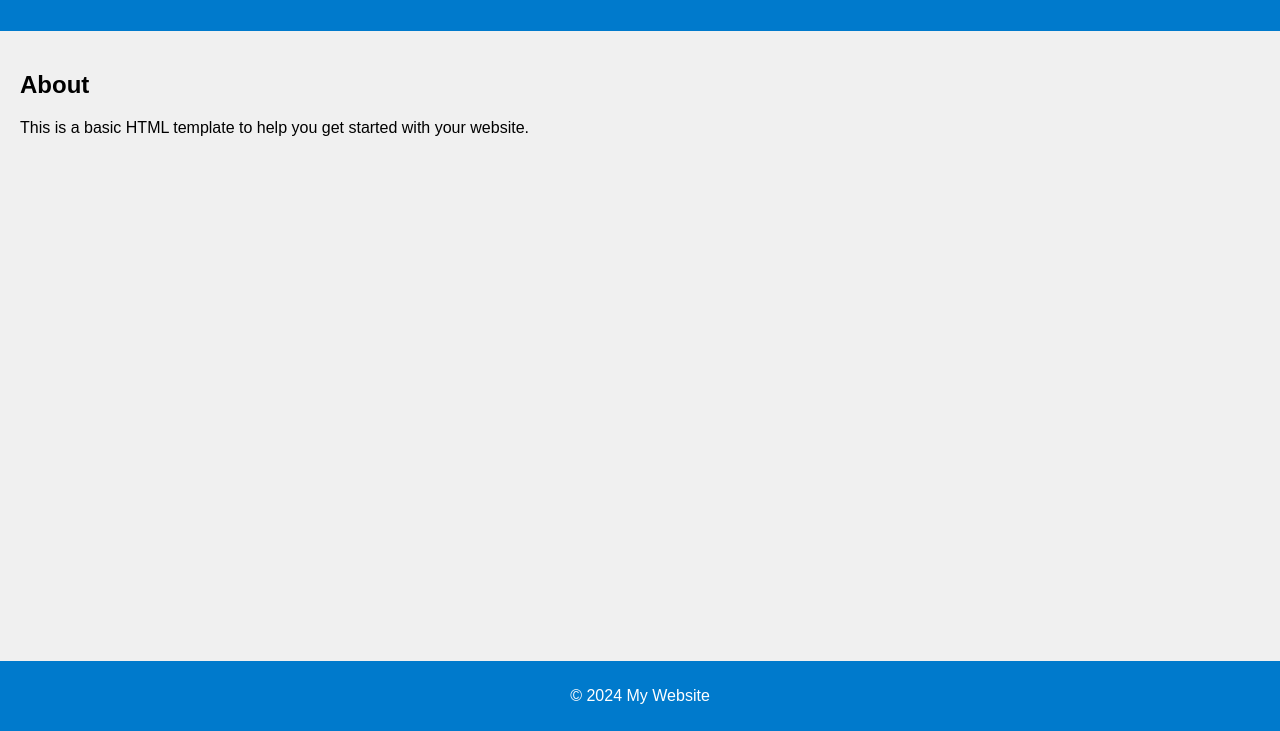
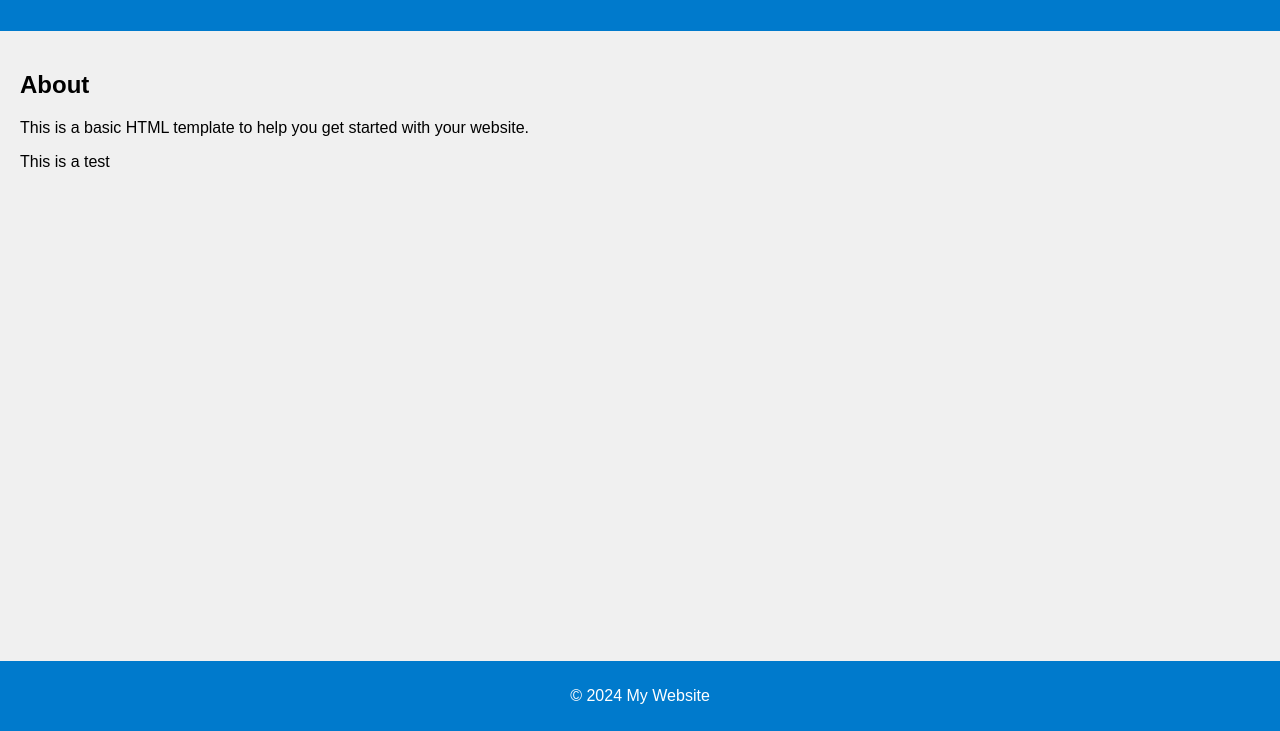
Before and after one commit to Red-Water-Publications/Red-Water-Publications.github.io, a plain HTML site: page index.html in a window 1280 px wide. Shown: the part 69-800 px from the top of the page. Drawn offline with Linux system fonts and the light colour scheme.

Commit message:
Javascript test

```diff
--- a/index.html
+++ b/index.html
@@ -43,6 +43,10 @@
     <main>
         <h2>About</h2>
         <p>This is a basic HTML template to help you get started with your website.</p>
+        <script>
+            document.write("This is a test");
+        </script>
+
     </main>
     <footer>
         <p>&copy; 2024 My Website</p>
```
